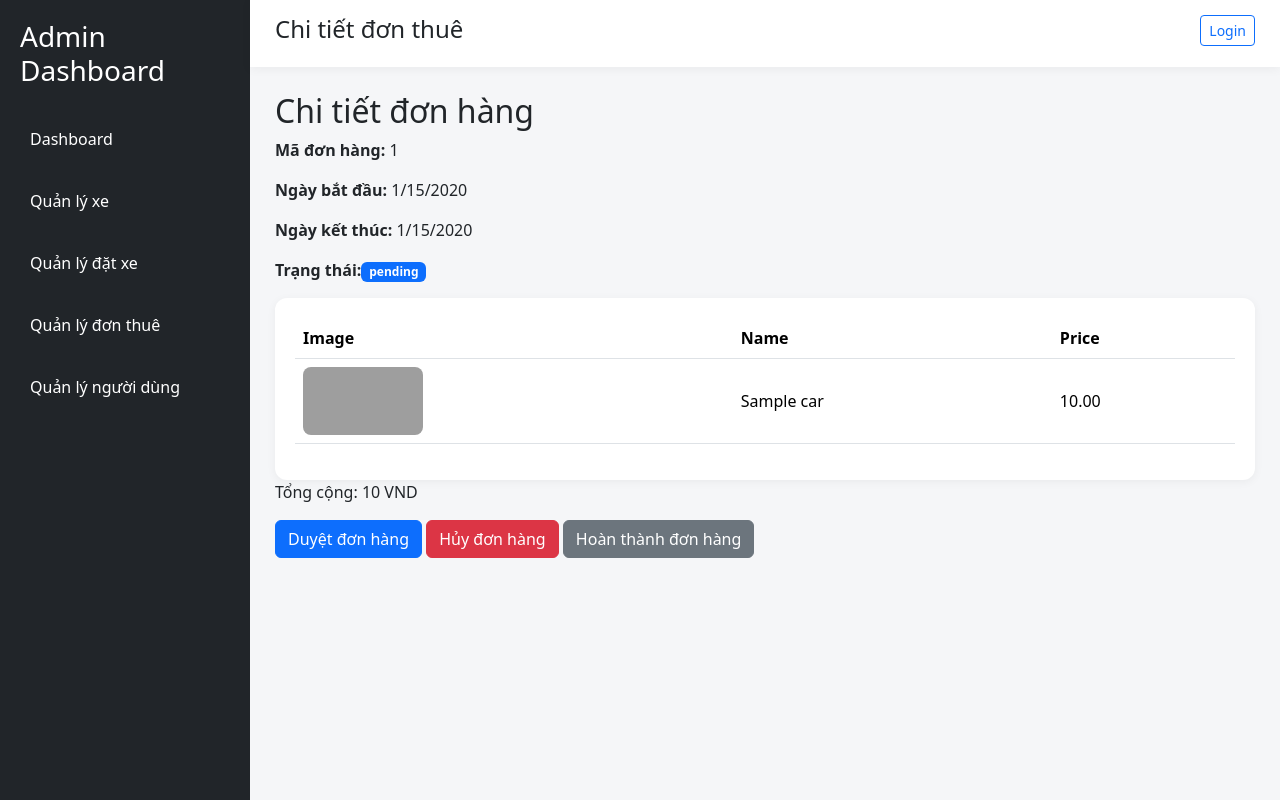
After one commit to phongnguyen270504/vehicle-retal-project, a Node server app: page /rentals/1 in a window 1280 px wide. The commit adds this page. Run offline with Node 20, Linux system fonts and the light colour scheme; tables that the repository leaves empty hold one stand-in row (values such as "Sample post"); some libraries are stand-ins or nearby versions; grey boxes are pictures that could not be loaded.

Commit message:
Added new rental detail view

```diff
--- a/src/app.js
+++ b/src/app.js
@@ -8,9 +8,11 @@ const globalMiddleware= require('./middlewares/global.middleware');
 const carRouter= require('./router/carRouter')
 const rentalRouter= require('./router/rentalRouter');
 const authRouter= require('./router/authRouter');
+
 const carViewRouter= require('./router/webRouters/carViewRouter');
 const authViewRouter= require('./router/webRouters/authViewRouter');
 const adminViewRouter= require('./router/webRouters/adminViewRouter');
+const rentalViewRouter= require('./router/webRouters/rentalViewRouter');;
 
 const app = express();
 
@@ -39,5 +41,10 @@ app.get('/', (req, res) => {
 app.use('/cars', carViewRouter);
 app.use('/auth', authViewRouter);
 app.use('/admin', adminViewRouter);
+app.use('/rentals', rentalViewRouter);
+
+app.use((req, res) => {
+    res.status(404).json({ message: 'Not found' });
+});
 
 module.exports= app;
--- a/src/controllers/viewsController/carViewController.js
+++ b/src/controllers/viewsController/carViewController.js
@@ -16,7 +16,7 @@ const getCarById= async (req,res) =>{
     try {
         const id= Number(req.params.id);
         const car = await carService.getCarById(id);
-        res.render('cars/detail.ejs',{
+        res.render('cars/car-detail.ejs',{
             result: car
         });
     } catch (err) {
--- a/src/controllers/viewsController/rentalViewController.js
+++ b/src/controllers/viewsController/rentalViewController.js
@@ -1,12 +1,10 @@
 const rentalService= require('../../services/rentalService');
-
-
 
 const rentalDetailPage= async (req, res) => {
     try {
         const rentalId= req.params.id;
         const rental= await rentalService.getRentalById(rentalId);
-        res.render('rentals/detail.ejs',{
+        res.render('rentals/rental-detail.ejs',{
             title: 'Chi tiết đơn thuê',
             rental
         });
@@ -16,4 +14,4 @@ const rentalDetailPage= async (req, res) => {
     }
 }
 
-module.exports= {manageRentalsPage, rentalDetailPage};
+module.exports= {rentalDetailPage};
--- a/src/public/styles/style.css
+++ b/src/public/styles/style.css
@@ -47,6 +47,7 @@
             object-fit:cover;
             border-radius:12px;
         }
+
         .box{
             background:white;
             padding:25px;
@@ -56,6 +57,8 @@
 
         /* SIDEBAR */
         .sidebar{
+
+
             width:250px;
 
             background:#212529;
@@ -99,7 +102,7 @@
             padding:25px;
          }
 
-          .table-box{
+        .table-box{
             background:white;
 
             padding:20px;
--- a/src/services/rentalService.js
+++ b/src/services/rentalService.js
@@ -55,8 +55,19 @@ const getRentalById= async (rentalId)=>{
         err.statusCode=404;
         throw err;
     }
-
-    return rental;
+    return {
+        customerId: rental.customer_id,
+        id: rental.id,
+        startDate: rental.start_date,
+        endDate: rental.end_date,
+        totalPrice: rental.total_price,
+        status: rental.status,
+        car:{
+            name: rental.Car.name,
+            pricePerDay: rental.Car.price_per_day,
+            status: rental.Car.status,
+        }
+    };
 }
 
 const confirmRental= async (rentalId,adminId)=>{
--- a/src/views/admin/manage-rentals.ejs
+++ b/src/views/admin/manage-rentals.ejs
@@ -8,6 +8,7 @@
     <link rel="stylesheet" href="/styles/style.css">
     <style>
         body{
+            position:relative;
             margin:0;
 
             min-height:100vh;
@@ -55,7 +56,7 @@
                             <td><%= rental.endDate.toLocaleDateString() %></td>
                             <td><%= rental.status %></td>
                             <td>
-                                <a href="/admin/rentals/<%= rental.id %>" class="btn btn-sm btn-info">View</a>
+                                <a href="/rentals/<%= rental.id %>" class="btn btn-sm btn-info">View</a>
                                 <a href="/admin/rentals/<%= rental.id %>/edit" class="btn btn-sm btn-primary">Edit</a>
                                 <a href="/admin/rentals/<%= rental.id %>/delete" class="btn btn-sm btn-danger">Delete</a>
                             </td>
--- /dev/null
+++ b/src/views/rentals/rental-detail.ejs
@@ -0,0 +1,88 @@
+<!DOCTYPE html>
+<html lang="en">
+<head>
+    <meta charset="UTF-8">
+    <meta name="viewport" content="width=device-width, initial-scale=1.0">
+    <title>Chi tiết đơn hàng</title>
+    <link rel="stylesheet" href="https://cdn.jsdelivr.net/npm/bootstrap@5.3.8/dist/css/bootstrap.min.css" integrity="sha384-sRIl4kxILFvY47J16cr9ZwB07vP4J8+LH7qKQnuqkuIAvNWLzeN8tE5YBujZqJLB" crossorigin="anonymous">
+    <link rel="stylesheet" href="/styles/style.css">
+    <style>
+        body{
+            margin:0;
+
+            min-height:100vh;
+
+            display:flex;
+        }
+
+        /* MAIN */
+        .main{
+            flex:1;
+
+            background:#f5f6f8;
+
+            display:flex;
+
+            flex-direction:column;
+        }
+        </style>
+</head>
+<body>
+    <%- include('../partials/sidebar') %>
+    <div class="main">
+        <%- include('../partials/topbar') %>
+        <div class="content">
+            <h2>Chi tiết đơn hàng</h2>
+            <div class="rental-info">
+                <p><strong>Mã đơn hàng:</strong> <%= rental.id %></p>
+                <p><strong>Ngày bắt đầu:</strong> <%= rental.startDate ? rental.startDate.toLocaleDateString() : 'N/A' %></p>
+                <p><strong>Ngày kết thúc:</strong> <%= rental.endDate ? rental.endDate.toLocaleDateString() : 'N/A' %></p>
+                <p><strong>Trạng thái:</strong><span class="badge bg-primary"><%= rental.status %></span></p>
+            </div>
+            <div class="table-box">
+            <table class="table align-middle">
+                <thead>
+                    <tr>
+                        <th>Image</th>
+                        <th>Name</th>
+                        <th>Price</th>
+                    </tr>
+                </thead>
+                <tbody>
+                    <!-- Car rows will be dynamically inserted here -->
+                     <!-- ROW -->
+                    <tr>
+
+
+                        <td>
+
+                            <img
+                                src="https://images.unsplash.com/photo-1503376780353-7e6692767b70"
+                            >
+
+                        </td>
+
+                        <td><%= rental.car.name %></td>
+
+                        <td><%= rental.car.pricePerDay %></td>
+
+                    </tr>
+                    <!-- ROW -->
+                </tbody>
+            </table>
+         </div>
+         <p>Tổng cộng: <%= rental.totalPrice %> VND</p>
+         <div>
+            <button class="btn btn-primary">
+                Duyệt đơn hàng
+            </button>
+            <button class="btn btn-danger">
+                Hủy đơn hàng
+            </button>
+            <button class="btn btn-secondary">
+                Hoàn thành đơn hàng
+            </button>
+         </div>
+        </div>
+</body>
+</html>
```
Also changed, not shown: src/views/cars/car-detail.ejs (renamed from src/views/cars/detail.ejs, +12 -0 lines).
